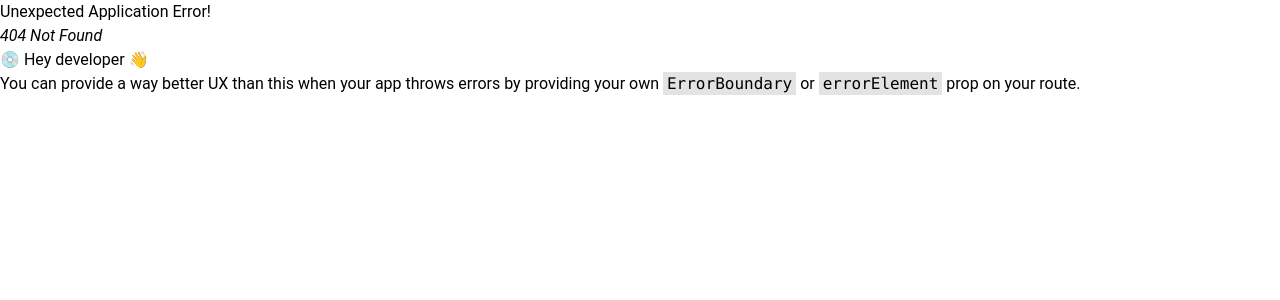
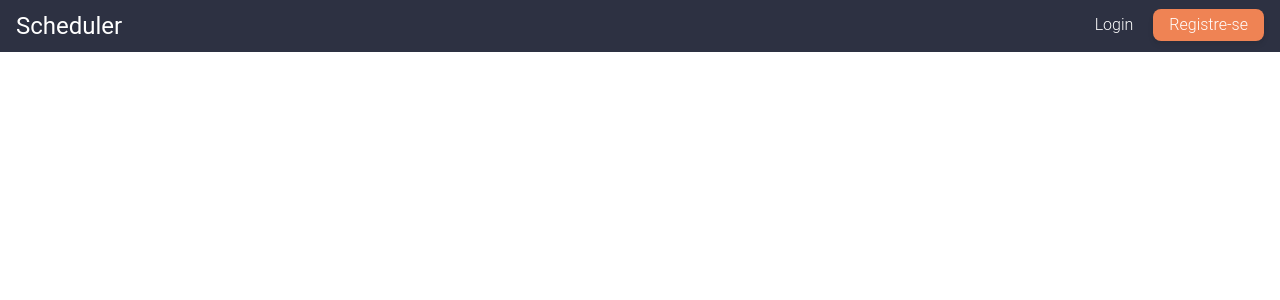
Before and after one commit to ViniciusBeuther/Barber_Scheduler, a React (Vite) app: page /admin in a window 1280 px wide. Before the commit this address had no page. Shown: the top 300 px of the page. Built offline with nearby package versions, Linux system fonts and the light colour scheme.

Commit message:
New: Admin route

```diff
--- /dev/null
+++ b/src/pages/AdminBoard.jsx
@@ -0,0 +1,11 @@
+import Header from "../components/Header"
+
+const AdminBoard = () => {
+    return(
+        <>
+            <Header />
+        </>
+    )
+}
+
+export default AdminBoard
--- a/src/router.jsx
+++ b/src/router.jsx
@@ -2,6 +2,7 @@
 import LoginScreen from "./pages/LoginScreen";
 import RegisterScreen from "./pages/RegisterScreen";
 import HomeScreen from "./pages/HomeScreen";
+import AdminBoard from "./pages/AdminBoard";
 
 const router = createBrowserRouter([
     {
@@ -15,6 +16,10 @@
     {
         path: "/homeScreen",
         element: <HomeScreen />
+    },
+    {
+        path: "/admin/",
+        element: <AdminBoard />
     }
 ])
 
```
